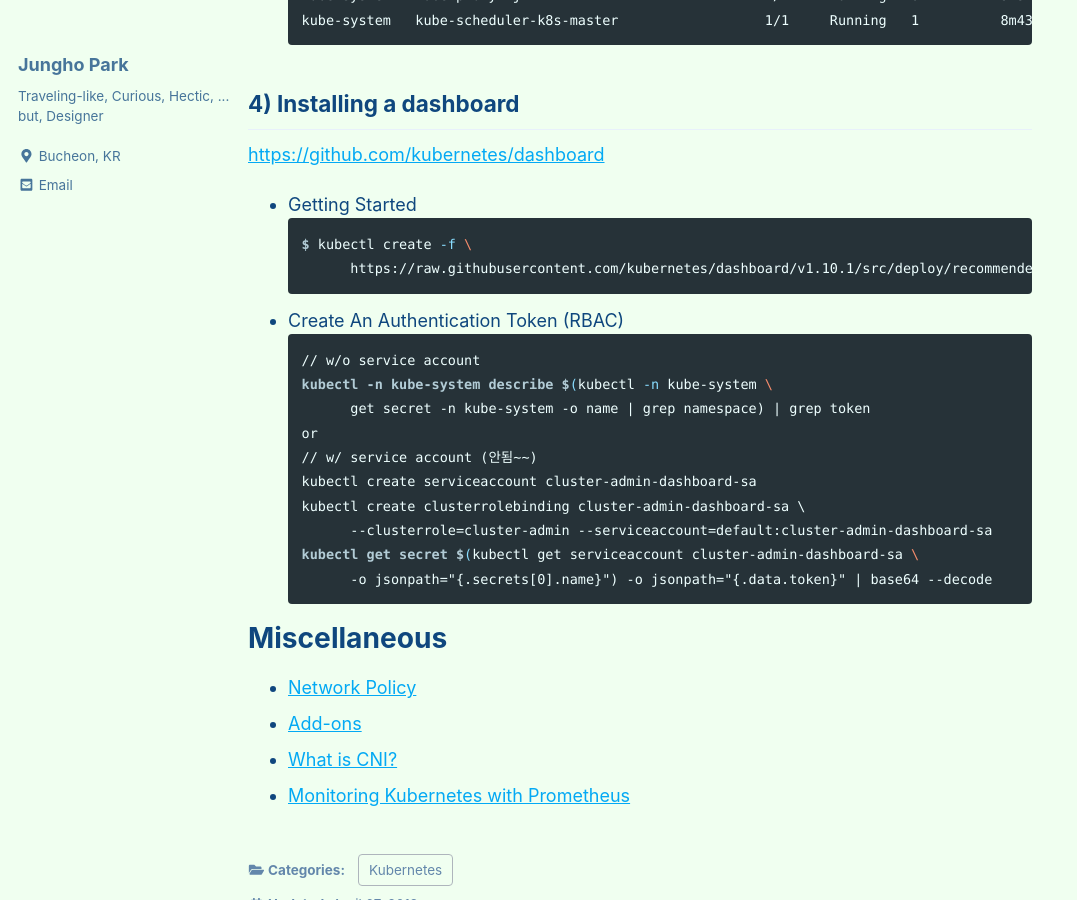
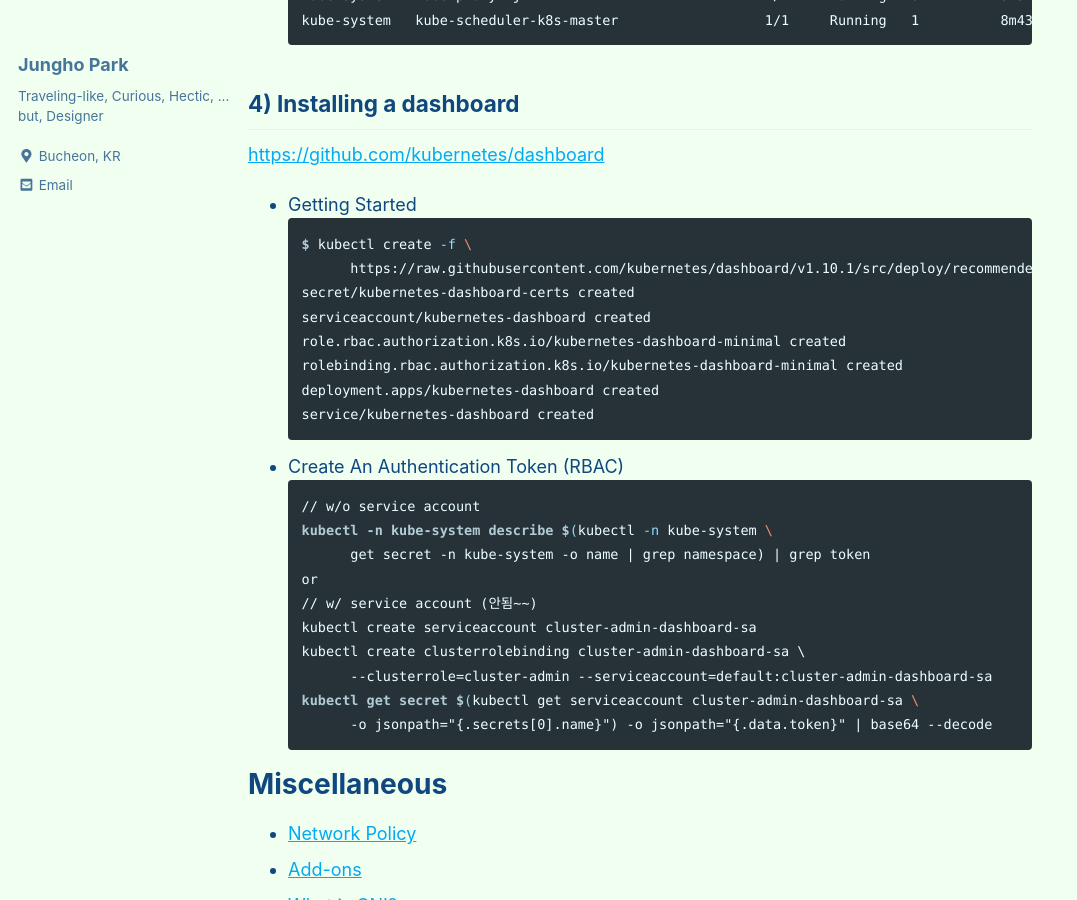
Before and after one commit to unipark00/tekrepo, a Jekyll site: the page built from _posts/2019-04-07-configure-k8s-cluster.md, in a window 1280 px wide and 900 px high, scrolled down 4502 px. Shown: the whole window, without its empty margins (0-1077 px from the left). Built offline with Jekyll 4.4.1, drawn with Linux system fonts in a browser that asks for light colours; cached includes are drawn as plain includes.

Commit message:
Update 2019-04-07-configure-k8s-cluster.md

````diff
--- a/_posts/2019-04-07-configure-k8s-cluster.md
+++ b/_posts/2019-04-07-configure-k8s-cluster.md
@@ -134,6 +134,12 @@ kube-system   kube-scheduler-k8s-master                  1/1     Running   1
 ```console
 $ kubectl create -f \
         https://raw.githubusercontent.com/kubernetes/dashboard/v1.10.1/src/deploy/recommended/kubernetes-dashboard.yaml
+secret/kubernetes-dashboard-certs created
+serviceaccount/kubernetes-dashboard created
+role.rbac.authorization.k8s.io/kubernetes-dashboard-minimal created
+rolebinding.rbac.authorization.k8s.io/kubernetes-dashboard-minimal created
+deployment.apps/kubernetes-dashboard created
+service/kubernetes-dashboard created
 ```
 * Create An Authentication Token (RBAC)
 ```console
````
